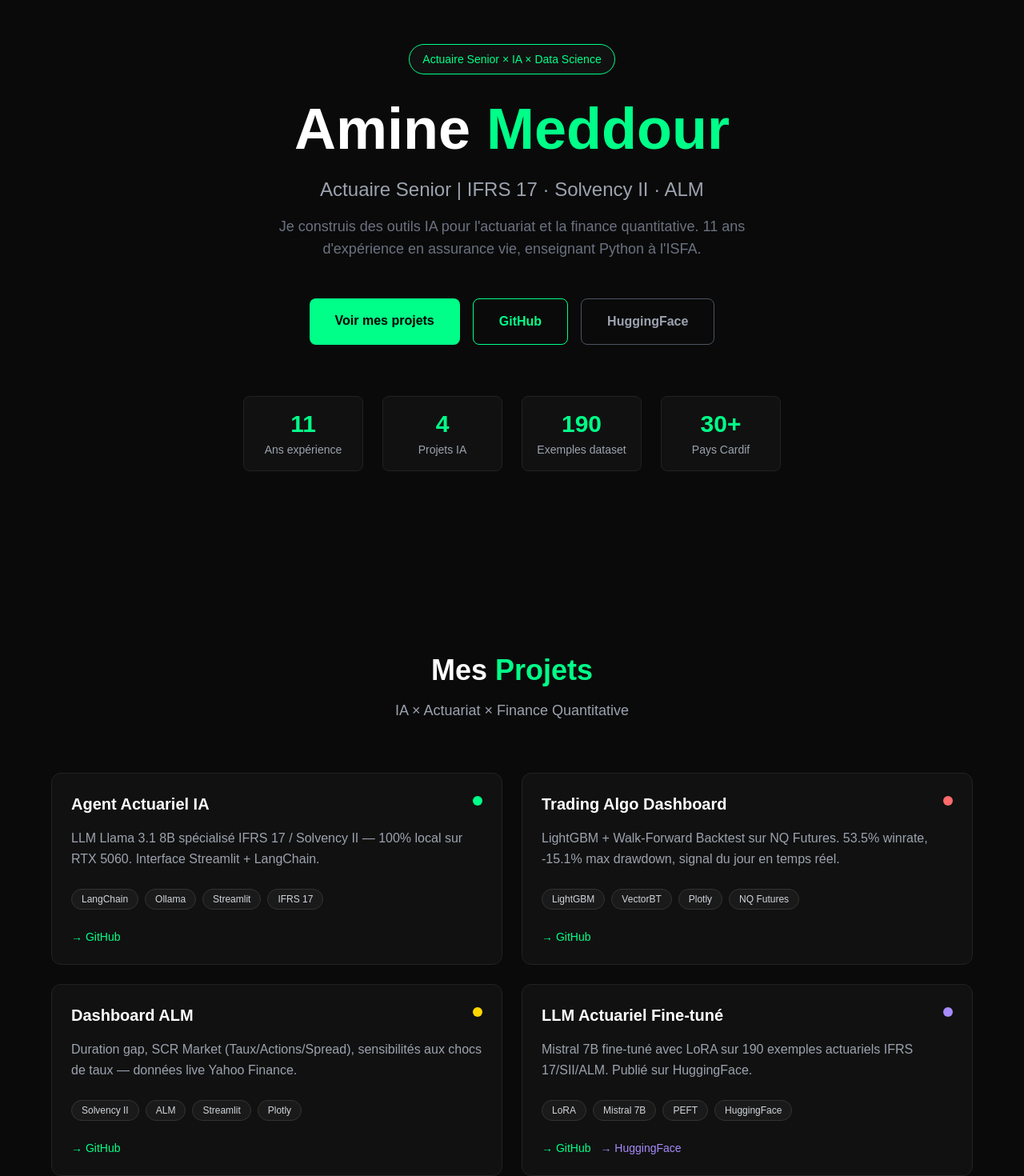
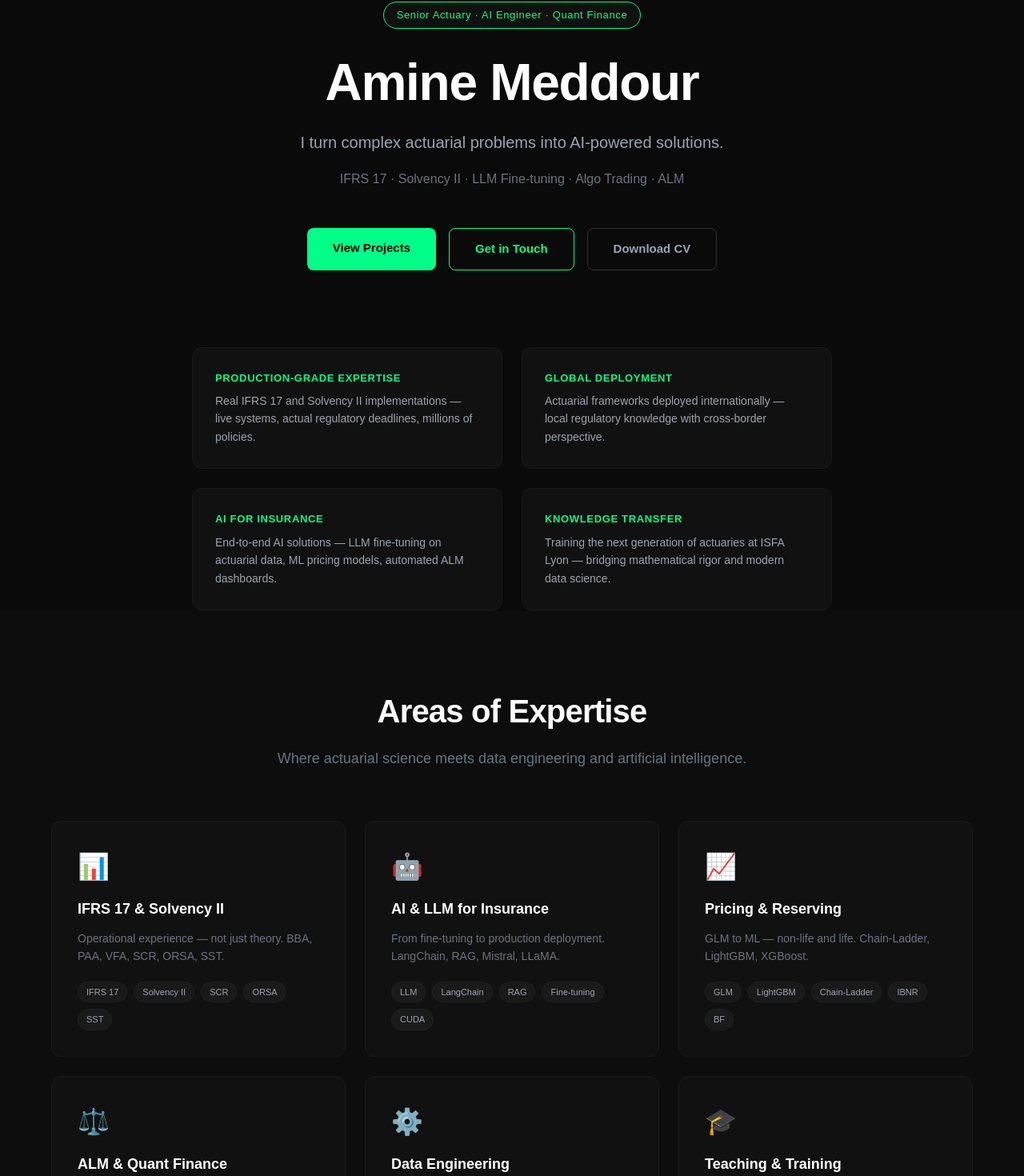
Before and after one commit to Ama19902023/portfolio, a Next.js app: page / in a window 1280 px wide. Shown: the part 78-1548 px from the top of the page at 80% size. Built offline with nearby package versions, Linux system fonts and the light colour scheme.

Commit message:
Add Hero v0 + Expertise section

```diff
--- /dev/null
+++ b/next.config.js
@@ -0,0 +1 @@
+module.exports = {}
--- a/src/app/layout.tsx
+++ b/src/app/layout.tsx
@@ -1,20 +1,4 @@
-import type { Metadata } from 'next'
 import './globals.css'
-
-export const metadata: Metadata = {
-  title: 'Amine Meddour - Actuaire Senior | IA | Finance',
-  description: 'Actuaire Senior avec 11 ans experience - IFRS 17, Solvency II, ALM. Projets IA : LLM fine-tune, Trading Algo, Dashboard ALM. Enseignant Python a lISFA.',
-  keywords: ['actuaire', 'IFRS 17', 'Solvency II', 'ALM', 'intelligence artificielle', 'LLM', 'trading algo', 'data science'],
-  authors: [{ name: 'Amine Meddour' }],
-  openGraph: {
-    title: 'Amine Meddour - Actuaire Senior | IA | Finance',
-    description: 'Actuaire Senior - IFRS 17, Solvency II, ALM, IA',
-    url: 'https://portfolio-puce-ten-fi31ajkpit.vercel.app',
-    siteName: 'Amine Meddour Portfolio',
-    locale: 'fr_FR',
-    type: 'website',
-  },
-}
 
 export default function RootLayout({
   children,
@@ -22,7 +6,7 @@ export default function RootLayout({
   children: React.ReactNode
 }) {
   return (
-    <html lang="fr">
+    <html lang="en">
       <body>{children}</body>
     </html>
   )
--- a/src/app/page.tsx
+++ b/src/app/page.tsx
@@ -1,5 +1,6 @@
 import Navbar from '../components/Navbar'
 import Hero from '../components/Hero'
+import Expertise from '../components/Expertise'
 import Projets from '../components/Projets'
 import APropos from '../components/APropos'
 import Blog from '../components/Blog'
@@ -7,9 +8,10 @@ import Contact from '../components/Contact'
 
 export default function Home() {
   return (
-    <main className="min-h-screen bg-[#0a0a0a]">
+    <main style={{minHeight: '100vh', backgroundColor: '#0a0a0a'}}>
       <Navbar />
       <Hero />
+      <Expertise />
       <Projets />
       <APropos />
       <Blog />
--- /dev/null
+++ b/src/components/Expertise.tsx
@@ -0,0 +1,73 @@
+export default function Expertise() {
+  const domaines = [
+    {
+      icon: "📊",
+      titre: "IFRS 17 & Solvency II",
+      description: "Operational experience — not just theory. BBA, PAA, VFA, SCR, ORSA, SST.",
+      tags: ["IFRS 17", "Solvency II", "SCR", "ORSA", "SST"]
+    },
+    {
+      icon: "🤖",
+      titre: "AI & LLM for Insurance",
+      description: "From fine-tuning to production deployment. LangChain, RAG, Mistral, LLaMA.",
+      tags: ["LLM", "LangChain", "RAG", "Fine-tuning", "CUDA"]
+    },
+    {
+      icon: "📈",
+      titre: "Pricing & Reserving",
+      description: "GLM to ML — non-life and life. Chain-Ladder, LightGBM, XGBoost.",
+      tags: ["GLM", "LightGBM", "Chain-Ladder", "IBNR", "BF"]
+    },
+    {
+      icon: "⚖️",
+      titre: "ALM & Quant Finance",
+      description: "Duration, ESG, algo trading. CIR, Hull-White, Walk-Forward Backtest.",
+      tags: ["ALM", "Duration", "ESG", "Trading Algo", "VaR"]
+    },
+    {
+      icon: "⚙️",
+      titre: "Data Engineering",
+      description: "From raw data to actuarial insights. Python, SAS, Azure, Spark, dbt.",
+      tags: ["Python", "SAS", "Azure", "Spark", "dbt"]
+    },
+    {
+      icon: "🎓",
+      titre: "Teaching & Training",
+      description: "Training the next generation of actuaries at ISFA Lyon.",
+      tags: ["Python", "Statistics", "Probability", "ISFA", "Actuarial"]
+    }
+  ]
+
+  return (
+    <section id="expertise" style={{padding: '96px 24px', backgroundColor: '#0d0d0d'}}>
+      <div style={{maxWidth: '1152px', margin: '0 auto'}}>
+
+        <div style={{textAlign: 'center', marginBottom: '64px'}}>
+          <h2 style={{fontSize: '40px', fontWeight: '800', color: 'white', marginBottom: '16px', letterSpacing: '-0.02em'}}>
+            Areas of Expertise
+          </h2>
+          <p style={{color: '#6b7280', fontSize: '18px', maxWidth: '600px', margin: '0 auto'}}>
+            Where actuarial science meets data engineering and artificial intelligence.
+          </p>
+        </div>
+
+        <div style={{display: 'grid', gridTemplateColumns: 'repeat(3, 1fr)', gap: '24px'}}>
+          {domaines.map((d) => (
+            <div key={d.titre} style={{backgroundColor: '#111', border: '1px solid #1a1a1a', borderRadius: '12px', padding: '32px'}}>
+              <div style={{fontSize: '32px', marginBottom: '16px'}}>{d.icon}</div>
+              <h3 style={{color: 'white', fontWeight: '700', fontSize: '18px', marginBottom: '12px'}}>{d.titre}</h3>
+              <p style={{color: '#6b7280', fontSize: '14px', lineHeight: '1.6', marginBottom: '20px'}}>{d.description}</p>
+              <div style={{display: 'flex', flexWrap: 'wrap', gap: '8px'}}>
+                {d.tags.map((tag) => (
+                  <span key={tag} style={{fontSize: '11px', padding: '4px 10px', borderRadius: '999px', backgroundColor: '#1a1a1a', color: '#9ca3af', border: '1px solid #222'}}>
+                    {tag}
+                  </span>
+                ))}
+              </div>
+            </div>
+          ))}
+        </div>
+      </div>
+    </section>
+  )
+}
--- a/src/components/Hero.tsx
+++ b/src/components/Hero.tsx
@@ -1,45 +1,66 @@
-'use client'
-
 export default function Hero() {
   return (
-    <section className="min-h-screen flex flex-col justify-center items-center text-center px-4">
-      <div className="max-w-4xl mx-auto">
-        <div className="inline-block bg-[#111] border border-[#00ff88] text-[#00ff88] text-sm px-4 py-2 rounded-full mb-8">
-          Actuaire Senior × IA × Data Science
+    <section style={{minHeight: '100vh', display: 'flex', flexDirection: 'column', justifyContent: 'center', alignItems: 'center', textAlign: 'center', padding: '0 24px', paddingTop: '80px'}}>
+      <div style={{maxWidth: '900px', margin: '0 auto'}}>
+
+        <div style={{display: 'inline-block', backgroundColor: '#111', border: '1px solid #00ff88', color: '#00ff88', fontSize: '13px', padding: '6px 16px', borderRadius: '999px', marginBottom: '32px', letterSpacing: '0.05em'}}>
+          Senior Actuary · AI Engineer · Quant Finance
         </div>
-        <h1 className="text-5xl md:text-7xl font-bold text-white mb-6">
-          Amine <span className="text-[#00ff88]">Meddour</span>
+
+        <h1 style={{fontSize: '64px', fontWeight: '800', color: 'white', marginBottom: '24px', lineHeight: '1.1', letterSpacing: '-0.02em'}}>
+          Amine Meddour
         </h1>
-        <p className="text-xl md:text-2xl text-gray-400 mb-4">
-          Actuaire Senior | IFRS 17 · Solvency II · ALM
+
+        <p style={{fontSize: '20px', color: '#9ca3af', marginBottom: '16px', maxWidth: '700px', margin: '0 auto 16px', lineHeight: '1.6'}}>
+          I turn complex actuarial problems into AI-powered solutions.
         </p>
-        <p className="text-lg text-gray-500 mb-12 max-w-2xl mx-auto">
-          Je construis des outils IA pour l&apos;actuariat et la finance quantitative.
-          11 ans d&apos;expérience en assurance vie, enseignant Python à l&apos;ISFA.
+
+        <p style={{fontSize: '16px', color: '#6b7280', marginBottom: '48px', maxWidth: '600px', margin: '0 auto 48px', lineHeight: '1.7'}}>
+          IFRS 17 · Solvency II · LLM Fine-tuning · Algo Trading · ALM
         </p>
-        <div className="flex flex-col sm:flex-row gap-4 justify-center mb-16">
-          <a href="#projets" className="bg-[#00ff88] text-black font-bold px-8 py-4 rounded-lg hover:bg-[#00cc66] transition-colors">
-            Voir mes projets
+
+        <div style={{display: 'flex', gap: '16px', justifyContent: 'center', flexWrap: 'wrap', marginBottom: '96px'}}>
+          <a href="#projects" style={{backgroundColor: '#00ff88', color: 'black', fontWeight: '700', padding: '14px 32px', borderRadius: '8px', textDecoration: 'none', fontSize: '15px'}}>
+            View Projects
           </a>
-          <a href="https://github.com/Ama19902023" target="_blank" className="border border-[#00ff88] text-[#00ff88] font-bold px-8 py-4 rounded-lg hover:bg-[#00ff88] hover:text-black transition-colors">
-            GitHub
+          <a href="#contact" style={{border: '1px solid #00ff88', color: '#00ff88', fontWeight: '700', padding: '14px 32px', borderRadius: '8px', textDecoration: 'none', fontSize: '15px'}}>
+            Get in Touch
           </a>
-          <a href="https://huggingface.co/aminemed90" target="_blank" className="border border-gray-600 text-gray-400 font-bold px-8 py-4 rounded-lg hover:border-[#00ff88] hover:text-[#00ff88] transition-colors">
-            HuggingFace
+          <a href="/cv-amine-meddour.pdf" style={{border: '1px solid #333', color: '#9ca3af', fontWeight: '700', padding: '14px 32px', borderRadius: '8px', textDecoration: 'none', fontSize: '15px'}}>
+            Download CV
           </a>
         </div>
-        <div className="grid grid-cols-2 md:grid-cols-4 gap-6">
-          {[
-            { value: '11', label: 'Ans expérience' },
-            { value: '4', label: 'Projets IA' },
-            { value: '190', label: 'Exemples dataset' },
-            { value: '30+', label: 'Pays Cardif' },
-          ].map((stat) => (
-            <div key={stat.label} className="bg-[#111] border border-[#222] rounded-lg p-4">
-              <div className="text-3xl font-bold text-[#00ff88]">{stat.value}</div>
-              <div className="text-gray-400 text-sm mt-1">{stat.label}</div>
-            </div>
-          ))}
+
+        <div style={{display: 'grid', gridTemplateColumns: 'repeat(2, 1fr)', gap: '24px', maxWidth: '800px', margin: '0 auto'}}>
+
+          <div style={{backgroundColor: '#111', border: '1px solid #1a1a1a', borderRadius: '12px', padding: '28px', textAlign: 'left'}}>
+            <div style={{color: '#00ff88', fontSize: '13px', fontWeight: '600', marginBottom: '8px', textTransform: 'uppercase', letterSpacing: '0.05em'}}>Production-grade expertise</div>
+            <p style={{color: '#9ca3af', fontSize: '14px', lineHeight: '1.6'}}>
+              Real IFRS 17 and Solvency II implementations — live systems, actual regulatory deadlines, millions of policies.
+            </p>
+          </div>
+
+          <div style={{backgroundColor: '#111', border: '1px solid #1a1a1a', borderRadius: '12px', padding: '28px', textAlign: 'left'}}>
+            <div style={{color: '#00ff88', fontSize: '13px', fontWeight: '600', marginBottom: '8px', textTransform: 'uppercase', letterSpacing: '0.05em'}}>Global deployment</div>
+            <p style={{color: '#9ca3af', fontSize: '14px', lineHeight: '1.6'}}>
+              Actuarial frameworks deployed internationally — local regulatory knowledge with cross-border perspective.
+            </p>
+          </div>
+
+          <div style={{backgroundColor: '#111', border: '1px solid #1a1a1a', borderRadius: '12px', padding: '28px', textAlign: 'left'}}>
+            <div style={{color: '#00ff88', fontSize: '13px', fontWeight: '600', marginBottom: '8px', textTransform: 'uppercase', letterSpacing: '0.05em'}}>AI for insurance</div>
+            <p style={{color: '#9ca3af', fontSize: '14px', lineHeight: '1.6'}}>
+              End-to-end AI solutions — LLM fine-tuning on actuarial data, ML pricing models, automated ALM dashboards.
+            </p>
+          </div>
+
+          <div style={{backgroundColor: '#111', border: '1px solid #1a1a1a', borderRadius: '12px', padding: '28px', textAlign: 'left'}}>
+            <div style={{color: '#00ff88', fontSize: '13px', fontWeight: '600', marginBottom: '8px', textTransform: 'uppercase', letterSpacing: '0.05em'}}>Knowledge transfer</div>
+            <p style={{color: '#9ca3af', fontSize: '14px', lineHeight: '1.6'}}>
+              Training the next generation of actuaries at ISFA Lyon — bridging mathematical rigor and modern data science.
+            </p>
+          </div>
+
         </div>
       </div>
     </section>
```
Also changed, not shown: messages/en.json (added, +16 -0 lines), messages/fr.json (added, +16 -0 lines), package.json (+5 -5 lines).
